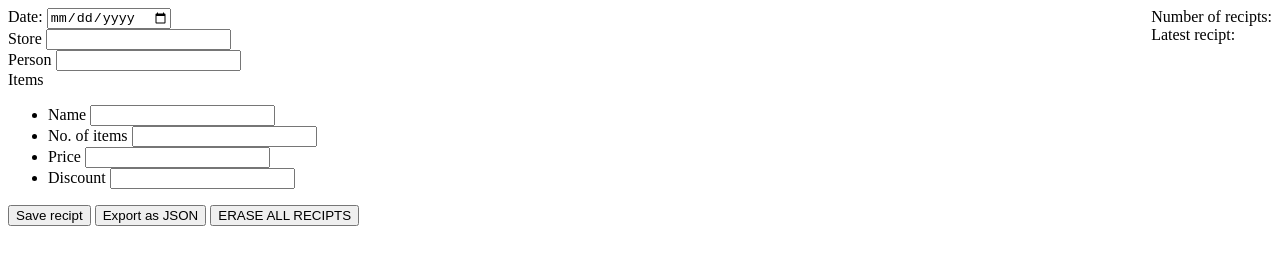
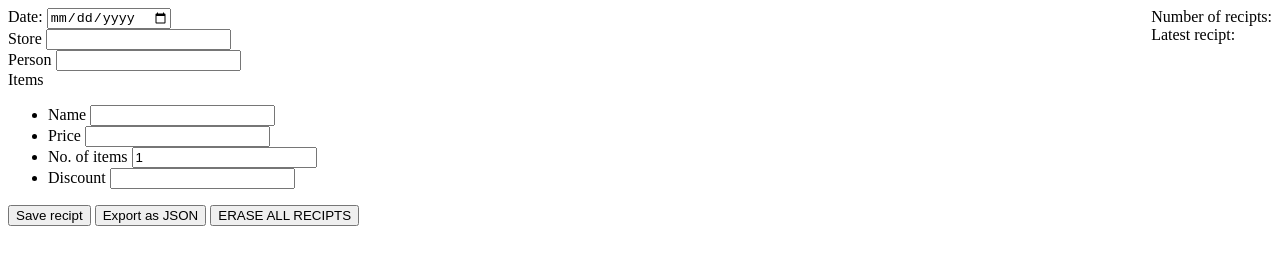
Before and after one commit to TimberToe/recipt-input, a plain HTML site: page index.html in a window 1280 px wide. Drawn offline with nearby package versions, Linux system fonts and the light colour scheme.

Commit message:
Changed order of inputfields inside item

```diff
--- a/index.html
+++ b/index.html
@@ -205,8 +205,8 @@
 	<item>
 		<ul>
 			<li>Name <input type="text" name="name" required></li>
-			<li>No. of items <input type="number" name="amount" required></li>
 			<li>Price <input type="number" name="price" required></li>
+			<li>No. of items <input type="number" name="amount" required value="1"></li>
 			<li>Discount <input type="number" name="discount"></li>
 		</ul>
 	</item>
```
